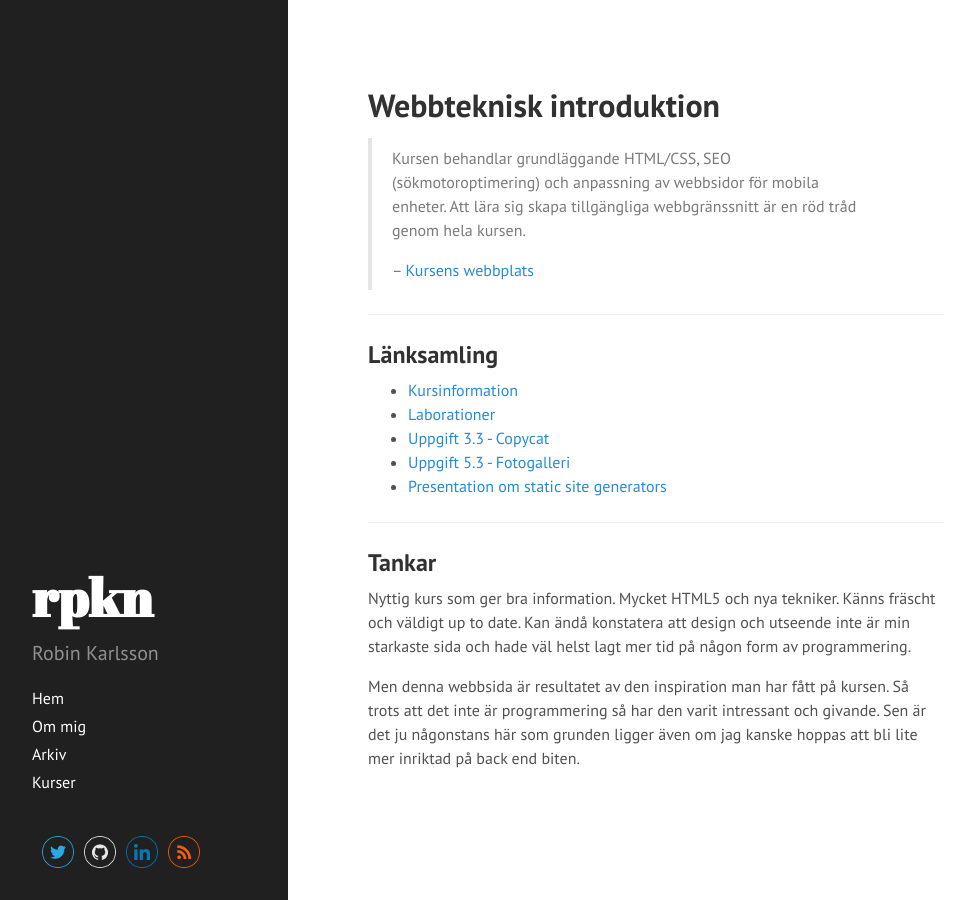
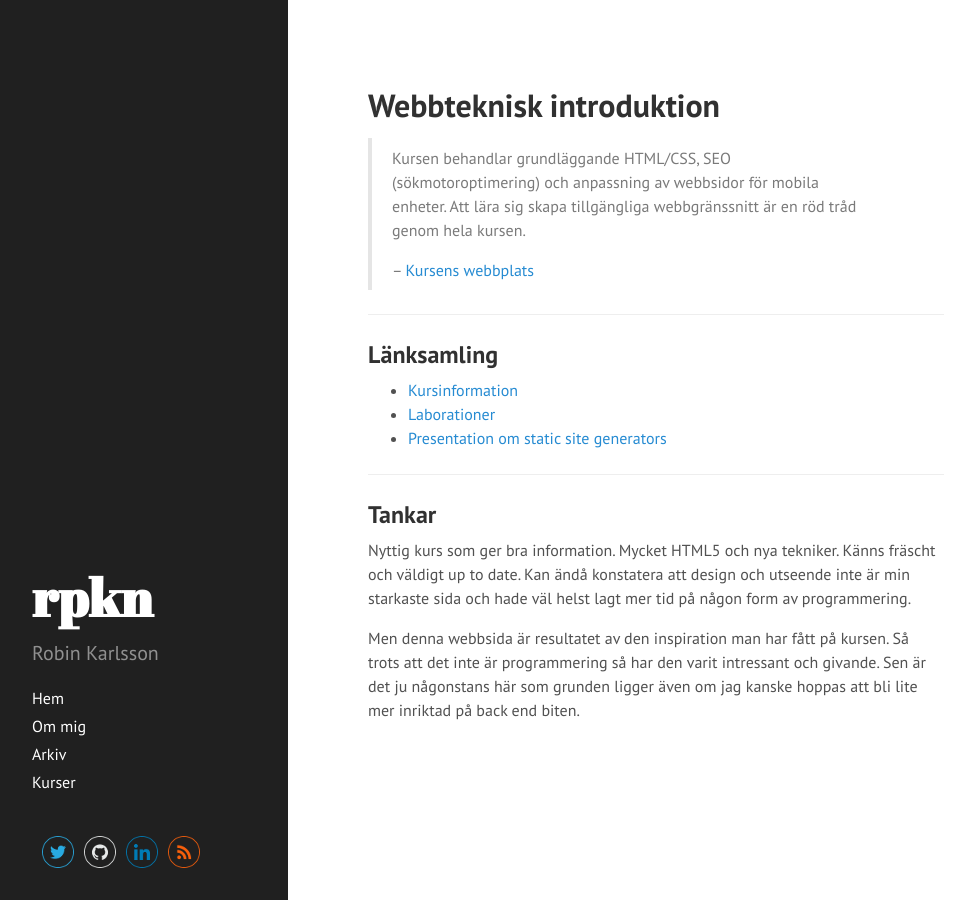
Before and after one commit to rk222ev/www, a Jekyll site: the page built from courses/webbteknisk-introduktion.md, in a window 1280 px wide. Shown: the whole page, without its empty margins (0-975 px from the left). Built offline with Jekyll 4.4.1, drawn with Linux system fonts in a browser that asks for light colours; Markdown is read by kramdown in place of the engine named in the settings.

Commit message:
Removed some links.

```diff
--- a/courses/webbteknisk-introduktion.md
+++ b/courses/webbteknisk-introduktion.md
@@ -15,8 +15,6 @@ description: Robin Karlssons kursinformation i Webbteknisk introduktion.
 
 - [Kursinformation](https://coursepress.lnu.se/kurs/webbteknisk-introduktion/)
 - [Laborationer](https://github.com/rk222ev/1ik415)
-- [Uppgift 3.3 - Copycat](https://github.com/rk222ev/1ik415/Copycat/index.html)
-- [Uppgift 5.3 - Fotogalleri](https://github.com/rk222ev/1ik415/gallery)
 - [Presentation om static site generators](http://ssg.rpkn.se)
 
 ---
```
